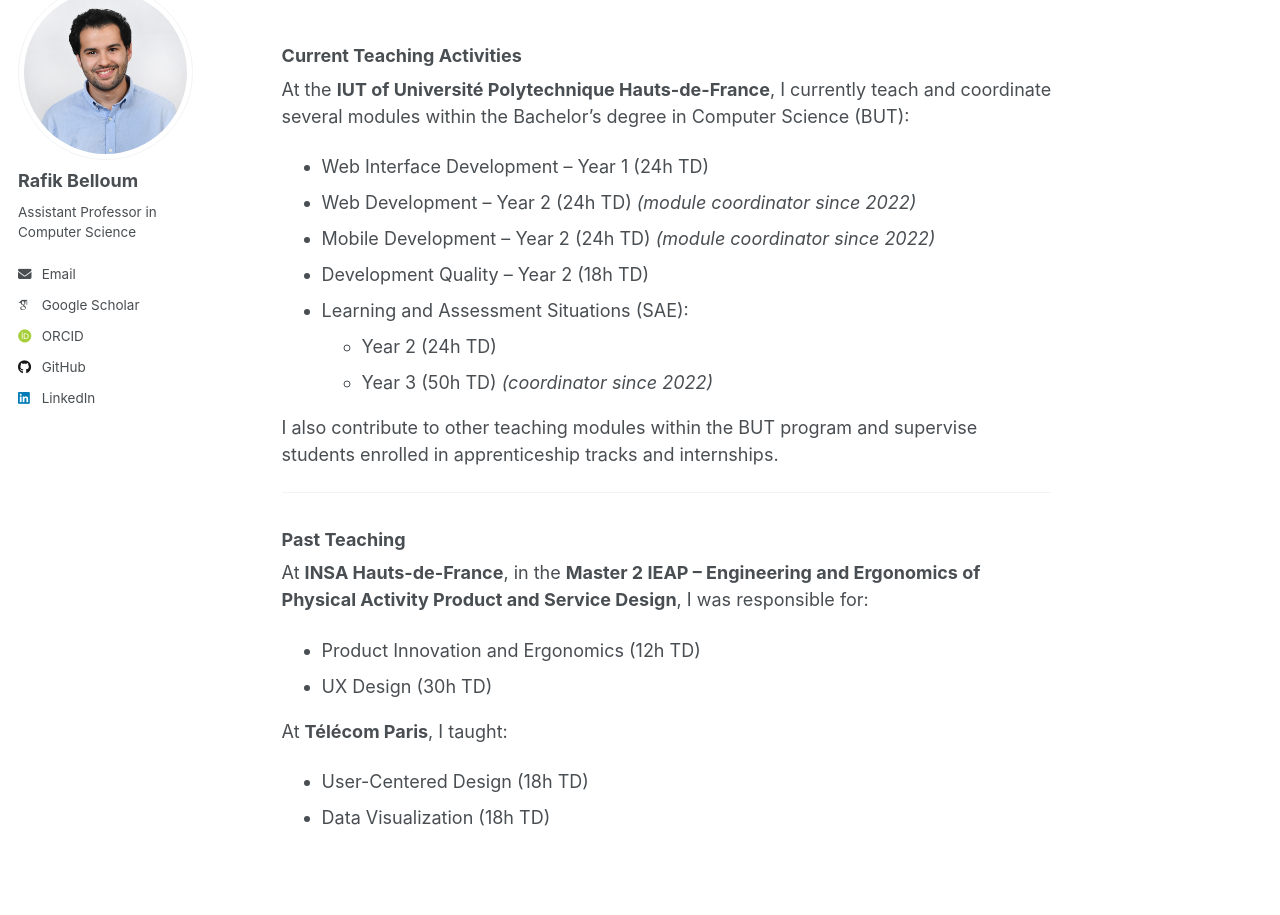
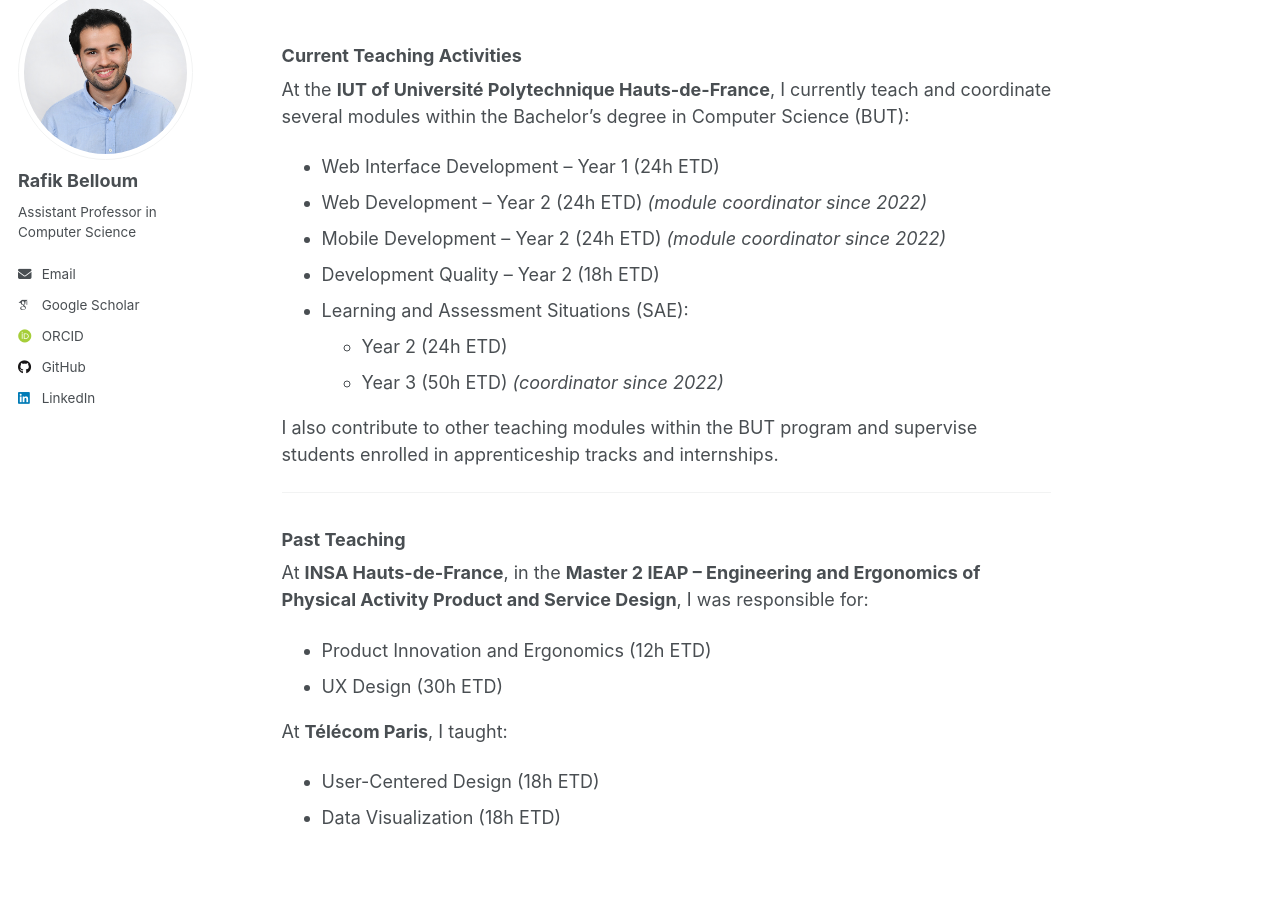
Before and after one commit to rafik-belloum/rafik-belloum.github.io, a Jekyll site: the page built from _pages/teaching.md, in a window 1280 px wide and 1361 px high. Shown: the part 132-1047 px from the top of the window. Built offline with Jekyll 4.4.1, drawn with Linux system fonts in a browser that asks for light colours; some web fonts are replaced.

Commit message:
Update teaching.md

```diff
--- a/_pages/teaching.md
+++ b/_pages/teaching.md
@@ -9,13 +9,13 @@ author_profile: true
 
 At the **IUT of Université Polytechnique Hauts-de-France**, I currently teach and coordinate several modules within the Bachelor's degree in Computer Science (BUT):
 
-- Web Interface Development – Year 1 (24h TD)
-- Web Development – Year 2 (24h TD) _(module coordinator since 2022)_
-- Mobile Development – Year 2 (24h TD) _(module coordinator since 2022)_
-- Development Quality – Year 2 (18h TD)
+- Web Interface Development – Year 1 (24h ETD)
+- Web Development – Year 2 (24h ETD) _(module coordinator since 2022)_
+- Mobile Development – Year 2 (24h ETD) _(module coordinator since 2022)_
+- Development Quality – Year 2 (18h ETD)
 - Learning and Assessment Situations (SAE):
-  - Year 2 (24h TD)
-  - Year 3 (50h TD) _(coordinator since 2022)_
+  - Year 2 (24h ETD)
+  - Year 3 (50h ETD) _(coordinator since 2022)_
 
 I also contribute to other teaching modules within the BUT program and supervise students enrolled in apprenticeship tracks and internships.
 
@@ -25,10 +25,10 @@ I also contribute to other teaching modules within the BUT program and supervise
 
 At **INSA Hauts-de-France**, in the **Master 2 IEAP – Engineering and Ergonomics of Physical Activity Product and Service Design**, I was responsible for:
 
-- Product Innovation and Ergonomics (12h TD)
-- UX Design (30h TD)
+- Product Innovation and Ergonomics (12h ETD)
+- UX Design (30h ETD)
 
 At **Télécom Paris**, I taught:
 
-- User-Centered Design (18h TD)
-- Data Visualization (18h TD)
+- User-Centered Design (18h ETD)
+- Data Visualization (18h ETD)
```
